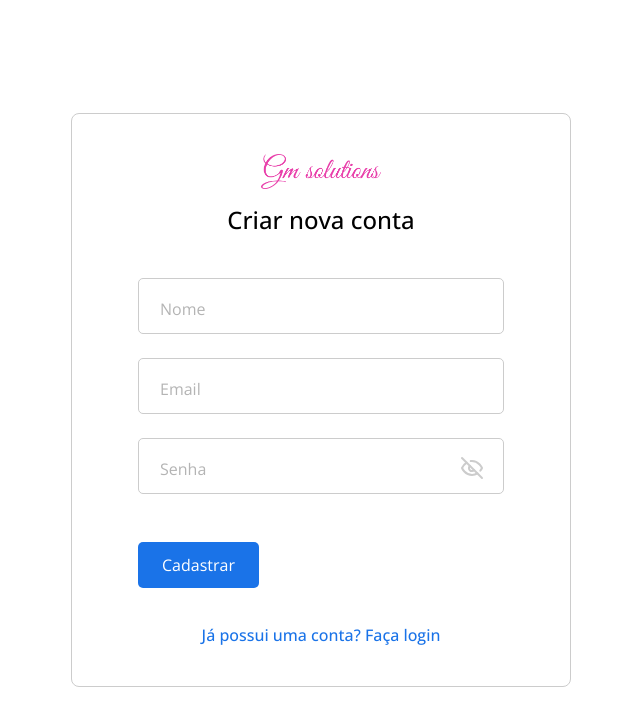
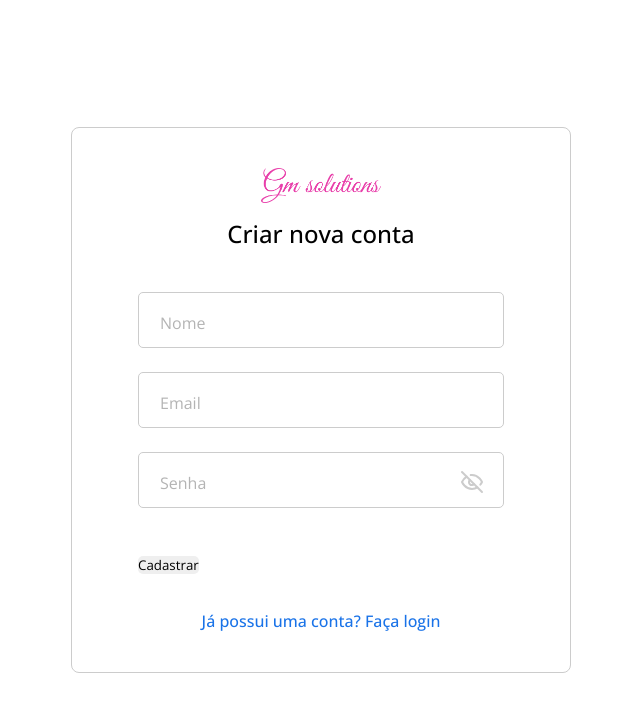
Before and after one commit to gbmouraa/gm_sistema_de_chamados, a React (Create React App) app: page /register in a window 1280 px wide. Shown: the top 726 px of the page, without its empty margins (319-959 px from the left). Built offline with nearby package versions, Linux system fonts and the light colour scheme.

Commit message:
refactor: (style) created a default style for all buttons

```diff
--- a/src/index.scss
+++ b/src/index.scss
@@ -46,6 +46,28 @@ section {
   font-size: medium;
 }
 
+button {
+  outline: none;
+  border: none;
+  border-radius: 0.5rem;
+  transition: all 0.3s ease;
+  cursor: pointer;
+
+  &:hover {
+    opacity: 0.7;
+  }
+}
+
+.default-btn {
+  color: #fff;
+  background-color: $primary-blue;
+  padding: 1.2rem 2.4rem;
+  outline: none;
+  border: none;
+  font-size: 1.6rem;
+  border-radius: 0.5rem;
+}
+
 .container {
   main {
     height: 100vh;
--- a/src/pages/Clientes/clientes.scss
+++ b/src/pages/Clientes/clientes.scss
@@ -52,22 +52,4 @@
     margin: 0.6rem 0 0;
     font-size: 1.4rem;
   }
-
-  button {
-    border: none;
-    outline: none;
-    background-color: $primary-blue;
-    border-radius: 0.5rem;
-    font-size: 1.8rem;
-    font-weight: 500;
-    color: #fff;
-    padding: 1.2rem 2.4rem;
-    width: fit-content;
-    cursor: pointer;
-    transition: all 0.3s ease;
-
-    &:hover {
-      opacity: 0.7;
-    }
-  }
 }
--- a/src/pages/Clientes/index.jsx
+++ b/src/pages/Clientes/index.jsx
@@ -112,6 +112,7 @@ function Clientes() {
 
               <div className="btn-area">
                 <button
+                  className="default-btn"
                   onClick={() => handleSubmit(onSubmit)()}
                   style={loadingChanges ? { opacity: "0.7" } : {}}
                 >
--- a/src/pages/NovoChamado/index.jsx
+++ b/src/pages/NovoChamado/index.jsx
@@ -289,6 +289,7 @@ function NovoChamado() {
 
                 <div className="btn-area">
                   <button
+                    className="default-btn"
                     type="submit"
                     style={loadingChamado ? { opacity: "0.7" } : {}}
                   >
--- a/src/pages/Profile/index.jsx
+++ b/src/pages/Profile/index.jsx
@@ -158,6 +158,7 @@ function Profile() {
 
               <div className="btn-area">
                 <button
+                  className="default-btn"
                   type="submit"
                   style={loadingChanges ? { opacity: "0.7" } : {}}
                 >
--- a/src/pages/Profile/profile.scss
+++ b/src/pages/Profile/profile.scss
@@ -78,24 +78,6 @@
       }
     }
   }
-
-  button {
-    border: none;
-    outline: none;
-    background-color: $primary-blue;
-    border-radius: 0.5rem;
-    font-size: 1.8rem;
-    font-weight: 500;
-    color: #fff;
-    padding: 1.2rem 2.4rem;
-    width: fit-content;
-    cursor: pointer;
-    transition: all 0.3s ease;
-
-    &:hover {
-      opacity: 0.7;
-    }
-  }
 }
 
 .btn-area {
--- a/src/pages/SignIn/index.jsx
+++ b/src/pages/SignIn/index.jsx
@@ -87,7 +87,10 @@ function SignIn() {
 
           <div className="actions-area">
             <Link to="/register">Criar uma conta</Link>
-            <button onClick={() => handleSubmit(onSubmit)()} className="login">
+            <button
+              onClick={() => handleSubmit(onSubmit)()}
+              className="default-btn"
+            >
               Entrar
             </button>
           </div>
--- a/src/pages/SignIn/signIn.scss
+++ b/src/pages/SignIn/signIn.scss
@@ -167,26 +167,6 @@
       font-weight: 500;
       text-decoration: none;
     }
-
-    .login {
-      color: #fff;
-      background-color: $primary-blue;
-      padding: 1.2rem 2.4rem;
-      outline: none;
-      border: none;
-      font-size: 1.6rem;
-      border-radius: 0.5rem;
-    }
-
-    a,
-    .login {
-      transition: all 0.3s ease;
-
-      &:hover {
-        opacity: 0.7;
-        cursor: pointer;
-      }
-    }
   }
 
   @media (min-width: 39.8rem) {
```
